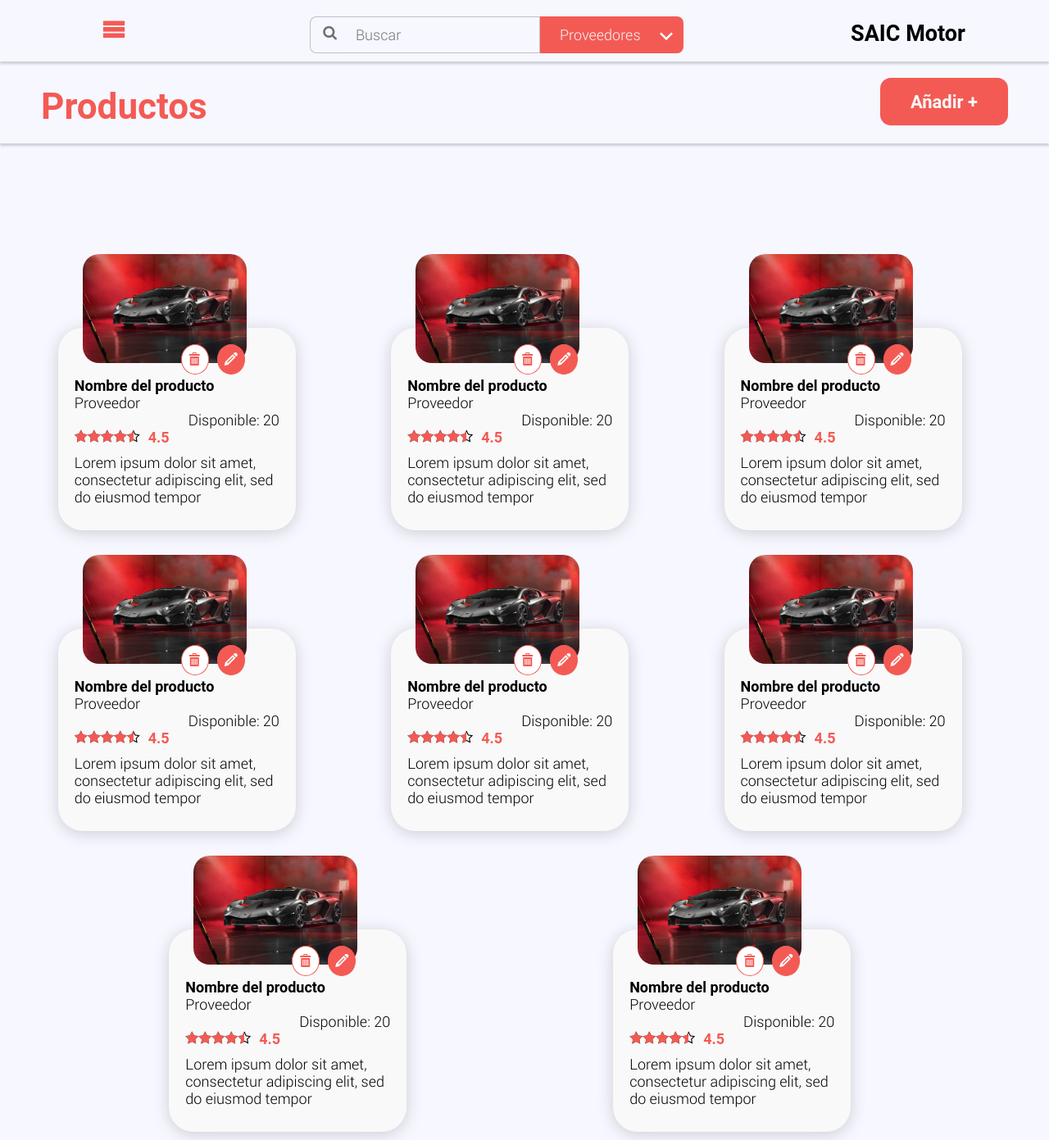
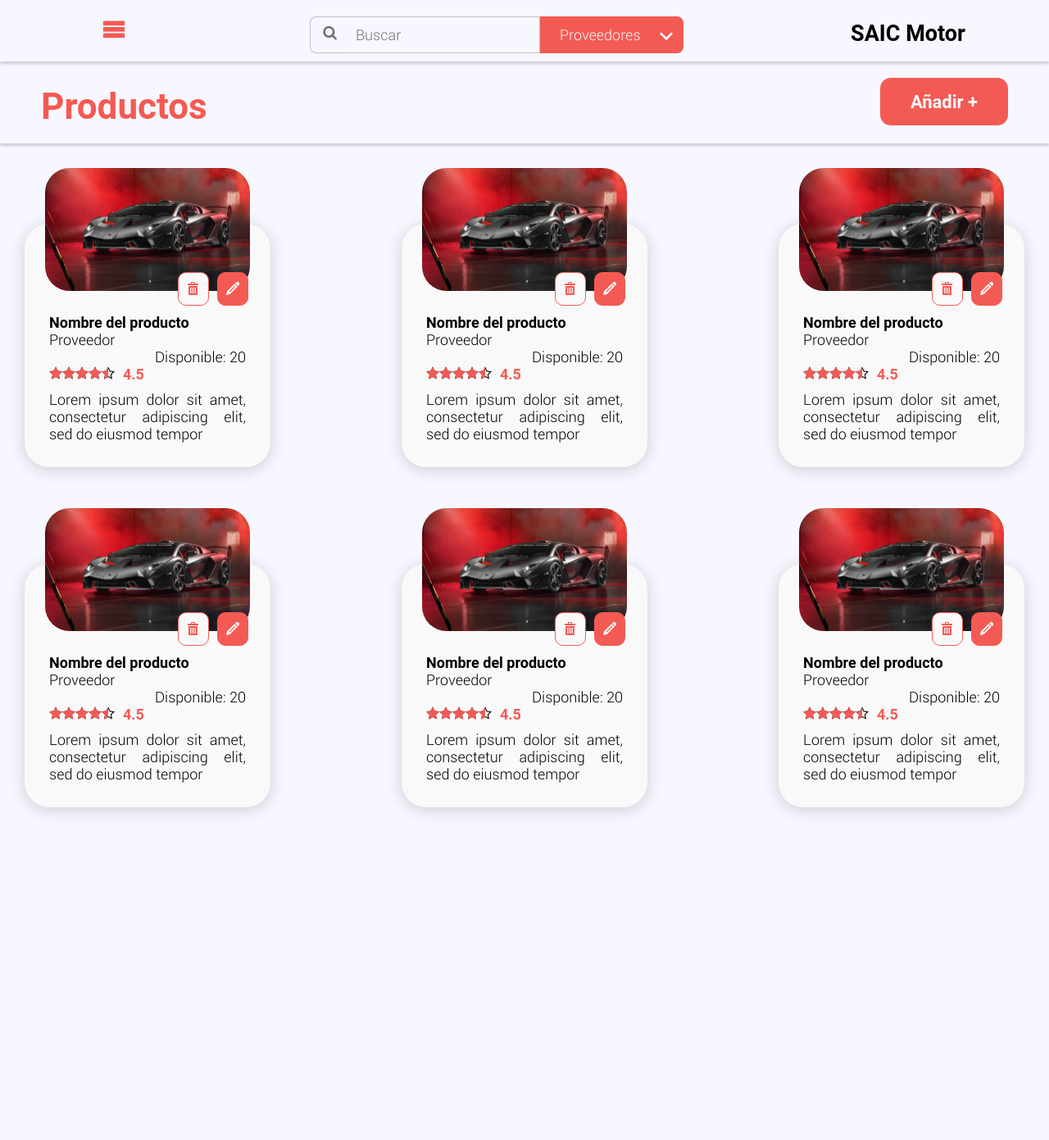
Before and after one commit to andresm142/Proyecto_Grupo17_Equipo7, a Flask app: page /Productos in a window 1280 px wide. Shown: the whole page at 82% size. After the commit the page ends 993 px from the top, so only its background shows below. Run offline with Flask 2, Linux system fonts and the light colour scheme; some libraries are stand-ins or nearby versions; some web fonts are replaced.

Commit message:
correcion productos

```diff
--- a/static/css/productos.css
+++ b/static/css/productos.css
@@ -70,12 +70,10 @@ body{
     min-width: 158px;
 }
 
-.logo-producto img{
-    width:200px;
-    display: inherit;
-    margin-left: 15%;
-    border-radius: 20px;;
-}
+/* FIN ENCABEZADO */
+
+/* INICIO ESTRELLAS */
+
 .estrellas-outer{
     display: inline-block;
     position: relative;
@@ -101,36 +99,44 @@ body{
     width: 90%;                        /*Para cambiar el relleno de las estrellas */
 }
 
-.box-fondo{
-    /* position:absolute; */
-    margin: 100px 0px 10px 10px;
-    /* margin-top: 100px; */
+/* FIN ESTRELLAS */
+
+/* INICIO BOX PRODUCTO */
+
+.section-productos{
+    display: flex;
+    flex-wrap: wrap;
+    justify-content:space-between;
+    margin: 30px 30px;
+    gap: 50px 20px;
+}
+
+.box-producto{
+    width: 300px;
+    display: inline-block;
+    text-align: center;
+}
+
+.box-producto .logo-producto .imagen img{
+    width:250px;
+    height: 150px;
+    object-fit: cover;
+    border-radius: var(--radio-contenedor);
+}
+
+.box-producto .box-fondo{
+    display: flex;
+    flex-direction: column;
+    text-align: justify;
+    padding: 110px 30px 20px 30px;
+    margin: -100px 0px 0px 0px;
     background: var(--color-blanco-fondo);
     box-shadow: var(--sombra-contenedores);
-    border-radius: var(--radio-contenedor-grande);
-    width: 250px;
-    display:inline-block;
-    padding: 60px 20px 20px 20px;
+    border-radius: var(--radio-contenedor);
+}
 
-}
 .image{
     margin: 1%;
-}
-.logo-producto{
-    position: absolute;
-    display: flex;
-    margin: 10px;
-
-
-}
-.box-producto{
-    position: relative;
-    margin-top: 10px;
-    background: none;
-    /* box-shadow: var(--sombra-contenedores);
-    border-radius: var(--radio-contenedor-grande); */
-    width: 27%;
-
 }
 
 .titulo-producto{
@@ -146,7 +152,6 @@ body{
 }
 .puntuacion{
     display: flex;
-
 }
 .valor{
     margin-left: 10px;
@@ -158,42 +163,48 @@ body{
     font: var(--fuente-texto);
     margin: 10px 0px;
 }
+
+/* INICIO BOTON EDITAR Y ELIMINAR */
 .boton-editar-eliminar{
     display: flex;
     font-family: "icomoon";
-    top: 120px;
-    left: 160px;
-    position: absolute;
-
+    justify-content: end;
+    margin: -27px 27px 0 0;
 
 }
+
 .boton-editar::after{
     content:"\e905";
     color:white;
+}
 
-}
 .boton-eliminar::after{
     content:"\e9ac";
     color: var(--color-usuario)
 }
+
 .boton-editar{
     background: var(--color-usuario);
-    border-radius: 100%;
-    padding: 8px;
+    border-radius: var(--radio-input);
+    padding: 10px;
     margin-left: 10px;
-    border: solid 1px var(--color-usuario);
+    border: var(--border-boton-cancelar-usuario);
 }
+
+.boton-editar:hover{
+    background: var(--color-gris);
+}
+
 .boton-eliminar{
-    background: white;
-    border-radius: 100%;
-    padding: 8px;
-    border: solid 1px var(--color-usuario);
+    background: var(--color-blanco);
+    border-radius: var(--radio-input);
+    padding: 10px;
+    border: var(--border-boton-cancelar-usuario);
 
 }
-.section-productos{
-    display: flex;
-    flex-wrap: wrap;
-    justify-content:space-evenly;
-    padding-top: 9%;
-    z-index: 0;
+
+.boton-eliminar:hover{
+    background: var(--color-gris);
 }
+
+/* FIN BOTON EDITAR Y ELIMINAR */
--- a/templates/Productos.html
+++ b/templates/Productos.html
@@ -25,25 +25,28 @@
     <section class="section-productos">
         <div class="box-producto">
             <div class="logo-producto">
-                <!-- <div></div> -->
                 <div class="imagen"><img src={{ url_for('static', filename='images/Producto.jpg') }} alt=""></div>
-                <!-- <div></div> -->
+            </div>
+
+            <div class="boton-editar-eliminar">
+                    <a href="#"><div class="boton-eliminar">
+
+                    </div></a>
+                    <a href="{{url_for('Editarproducto')}}"><div class="boton-editar">
+
+                    </div></a>
             </div>
 
             <div class="box-fondo">
-
                 <div class="titulo-producto">
                     Nombre del producto
                 </div>
-
                 <div class="name-proveedor">
                     Proveedor
                 </div>
-
                 <div class="disponibe">
                     Disponible: 20
                 </div>
-
                 <div class="puntuacion">
                     <div class="estrellas-outer">
                         <div class="estrellas-inner"></div>
@@ -55,38 +58,33 @@
                 <div class="descripcion">
                     Lorem ipsum dolor sit amet, consectetur adipiscing elit, sed do eiusmod tempor
                 </div>
-                <div class="boton-editar-eliminar">
+
+            </div>
+        </div>
+        <div class="box-producto">
+            <div class="logo-producto">
+                <div class="imagen"><img src={{ url_for('static', filename='images/Producto.jpg') }} alt=""></div>
+            </div>
+
+            <div class="boton-editar-eliminar">
                     <a href="#"><div class="boton-eliminar">
 
                     </div></a>
                     <a href="{{url_for('Editarproducto')}}"><div class="boton-editar">
 
                     </div></a>
-                </div>
-            </div>
-        </div>
-
-        <div class="box-producto">
-            <div class="logo-producto">
-                <!-- <div></div> -->
-                <div class="imagen"><img src={{ url_for('static', filename='images/Producto.jpg') }} alt=""></div>
-                <!-- <div></div> -->
             </div>
 
             <div class="box-fondo">
-
                 <div class="titulo-producto">
                     Nombre del producto
                 </div>
-
                 <div class="name-proveedor">
                     Proveedor
                 </div>
-
                 <div class="disponibe">
                     Disponible: 20
                 </div>
-
                 <div class="puntuacion">
                     <div class="estrellas-outer">
                         <div class="estrellas-inner"></div>
@@ -98,38 +96,33 @@
                 <div class="descripcion">
                     Lorem ipsum dolor sit amet, consectetur adipiscing elit, sed do eiusmod tempor
                 </div>
-                <div class="boton-editar-eliminar">
+
+            </div>
+        </div>
+        <div class="box-producto">
+            <div class="logo-producto">
+                <div class="imagen"><img src={{ url_for('static', filename='images/Producto.jpg') }} alt=""></div>
+            </div>
+
+            <div class="boton-editar-eliminar">
                     <a href="#"><div class="boton-eliminar">
 
                     </div></a>
                     <a href="{{url_for('Editarproducto')}}"><div class="boton-editar">
 
                     </div></a>
-                </div>
-            </div>
-        </div>
-
-        <div class="box-producto">
-            <div class="logo-producto">
-                <!-- <div></div> -->
-                <div class="imagen"><img src={{ url_for('static', filename='images/Producto.jpg') }} alt=""></div>
-                <!-- <div></div> -->
             </div>
 
             <div class="box-fondo">
-
                 <div class="titulo-producto">
                     Nombre del producto
                 </div>
-
                 <div class="name-proveedor">
                     Proveedor
                 </div>
-
                 <div class="disponibe">
                     Disponible: 20
                 </div>
-
                 <div class="puntuacion">
                     <div class="estrellas-outer">
                         <div class="estrellas-inner"></div>
@@ -141,38 +134,33 @@
                 <div class="descripcion">
                     Lorem ipsum dolor sit amet, consectetur adipiscing elit, sed do eiusmod tempor
                 </div>
-                <div class="boton-editar-eliminar">
+
+            </div>
+        </div>
+        <div class="box-producto">
+            <div class="logo-producto">
+                <div class="imagen"><img src={{ url_for('static', filename='images/Producto.jpg') }} alt=""></div>
+            </div>
+
+            <div class="boton-editar-eliminar">
                     <a href="#"><div class="boton-eliminar">
 
                     </div></a>
                     <a href="{{url_for('Editarproducto')}}"><div class="boton-editar">
 
                     </div></a>
-                </div>
-            </div>
-        </div>
-
-        <div class="box-producto">
-            <div class="logo-producto">
-                <!-- <div></div> -->
-                <div class="imagen"><img src={{ url_for('static', filename='images/Producto.jpg') }} alt=""></div>
-                <!-- <div></div> -->
             </div>
 
             <div class="box-fondo">
-
                 <div class="titulo-producto">
                     Nombre del producto
                 </div>
-
                 <div class="name-proveedor">
                     Proveedor
                 </div>
-
                 <div class="disponibe">
                     Disponible: 20
                 </div>
-
                 <div class="puntuacion">
                     <div class="estrellas-outer">
                         <div class="estrellas-inner"></div>
@@ -184,38 +172,33 @@
                 <div class="descripcion">
                     Lorem ipsum dolor sit amet, consectetur adipiscing elit, sed do eiusmod tempor
                 </div>
-                <div class="boton-editar-eliminar">
+
+            </div>
+        </div>
+        <div class="box-producto">
+            <div class="logo-producto">
+                <div class="imagen"><img src={{ url_for('static', filename='images/Producto.jpg') }} alt=""></div>
+            </div>
+
+            <div class="boton-editar-eliminar">
                     <a href="#"><div class="boton-eliminar">
 
                     </div></a>
                     <a href="{{url_for('Editarproducto')}}"><div class="boton-editar">
 
                     </div></a>
-                </div>
-            </div>
-        </div>
-
-        <div class="box-producto">
-            <div class="logo-producto">
-                <!-- <div></div> -->
-                <div class="imagen"><img src={{ url_for('static', filename='images/Producto.jpg') }} alt=""></div>
-                <!-- <div></div> -->
             </div>
 
             <div class="box-fondo">
-
                 <div class="titulo-producto">
                     Nombre del producto
                 </div>
-
                 <div class="name-proveedor">
                     Proveedor
                 </div>
-
                 <div class="disponibe">
                     Disponible: 20
                 </div>
-
                 <div class="puntuacion">
                     <div class="estrellas-outer">
                         <div class="estrellas-inner"></div>
@@ -227,38 +210,33 @@
                 <div class="descripcion">
                     Lorem ipsum dolor sit amet, consectetur adipiscing elit, sed do eiusmod tempor
                 </div>
-                <div class="boton-editar-eliminar">
+
+            </div>
+        </div>
+        <div class="box-producto">
+            <div class="logo-producto">
+                <div class="imagen"><img src={{ url_for('static', filename='images/Producto.jpg') }} alt=""></div>
+            </div>
+
+            <div class="boton-editar-eliminar">
                     <a href="#"><div class="boton-eliminar">
 
                     </div></a>
                     <a href="{{url_for('Editarproducto')}}"><div class="boton-editar">
 
                     </div></a>
-                </div>
-            </div>
-        </div>
-
-        <div class="box-producto">
-            <div class="logo-producto">
-                <!-- <div></div> -->
-                <div class="imagen"><img src={{ url_for('static', filename='images/Producto.jpg') }} alt=""></div>
-                <!-- <div></div> -->
             </div>
 
             <div class="box-fondo">
-
                 <div class="titulo-producto">
                     Nombre del producto
                 </div>
-
                 <div class="name-proveedor">
                     Proveedor
                 </div>
-
                 <div class="disponibe">
                     Disponible: 20
                 </div>
-
                 <div class="puntuacion">
                     <div class="estrellas-outer">
                         <div class="estrellas-inner"></div>
@@ -270,100 +248,7 @@
                 <div class="descripcion">
                     Lorem ipsum dolor sit amet, consectetur adipiscing elit, sed do eiusmod tempor
                 </div>
-                <div class="boton-editar-eliminar">
-                    <a href="#"><div class="boton-eliminar">
 
-                    </div></a>
-                    <a href="{{url_for('Editarproducto')}}"><div class="boton-editar">
-
-                    </div></a>
-                </div>
-            </div>
-        </div>
-
-        <div class="box-producto">
-            <div class="logo-producto">
-                <!-- <div></div> -->
-                <div class="imagen"><img src={{ url_for('static', filename='images/Producto.jpg') }} alt=""></div>
-                <!-- <div></div> -->
-            </div>
-
-            <div class="box-fondo">
-
-                <div class="titulo-producto">
-                    Nombre del producto
-                </div>
-
-                <div class="name-proveedor">
-                    Proveedor
-                </div>
-
-                <div class="disponibe">
-                    Disponible: 20
-                </div>
-
-                <div class="puntuacion">
-                    <div class="estrellas-outer">
-                        <div class="estrellas-inner"></div>
-                    </div>
-                    <div class="valor">
-                        4.5
-                    </div>
-                </div>
-                <div class="descripcion">
-                    Lorem ipsum dolor sit amet, consectetur adipiscing elit, sed do eiusmod tempor
-                </div>
-                <div class="boton-editar-eliminar">
-                    <a href="#"><div class="boton-eliminar">
-
-                    </div></a>
-                    <a href="{{url_for('Editarproducto')}}"><div class="boton-editar">
-
-                    </div></a>
-                </div>
-            </div>
-        </div>
-
-        <div class="box-producto">
-            <div class="logo-producto">
-                <!-- <div></div> -->
-                <div class="imagen"><img src={{ url_for('static', filename='images/Producto.jpg') }} alt=""></div>
-                <!-- <div></div> -->
-            </div>
-
-            <div class="box-fondo">
-
-                <div class="titulo-producto">
-                    Nombre del producto
-                </div>
-
-                <div class="name-proveedor">
-                    Proveedor
-                </div>
-
-                <div class="disponibe">
-                    Disponible: 20
-                </div>
-
-                <div class="puntuacion">
-                    <div class="estrellas-outer">
-                        <div class="estrellas-inner"></div>
-                    </div>
-                    <div class="valor">
-                        4.5
-                    </div>
-                </div>
-                <div class="descripcion">
-                    Lorem ipsum dolor sit amet, consectetur adipiscing elit, sed do eiusmod tempor
-                </div>
-                <div class="boton-editar-eliminar">
-                    <a href="#"><div class="boton-eliminar">
-
-                    </div></a>
-                    <a href="{{url_for('Editarproducto')}}"><div class="boton-editar">
-
-                    </div></a>
-                </div>
             </div>
         </div>
 
```
